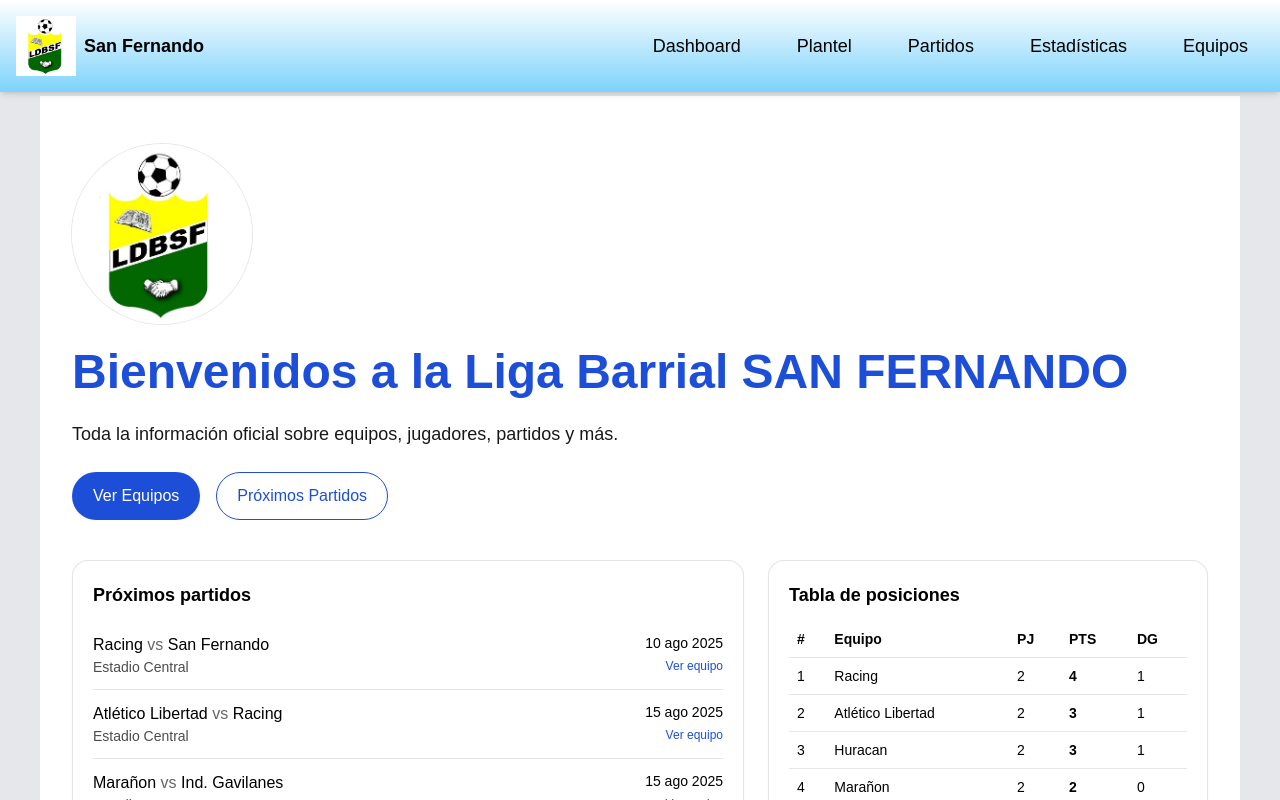
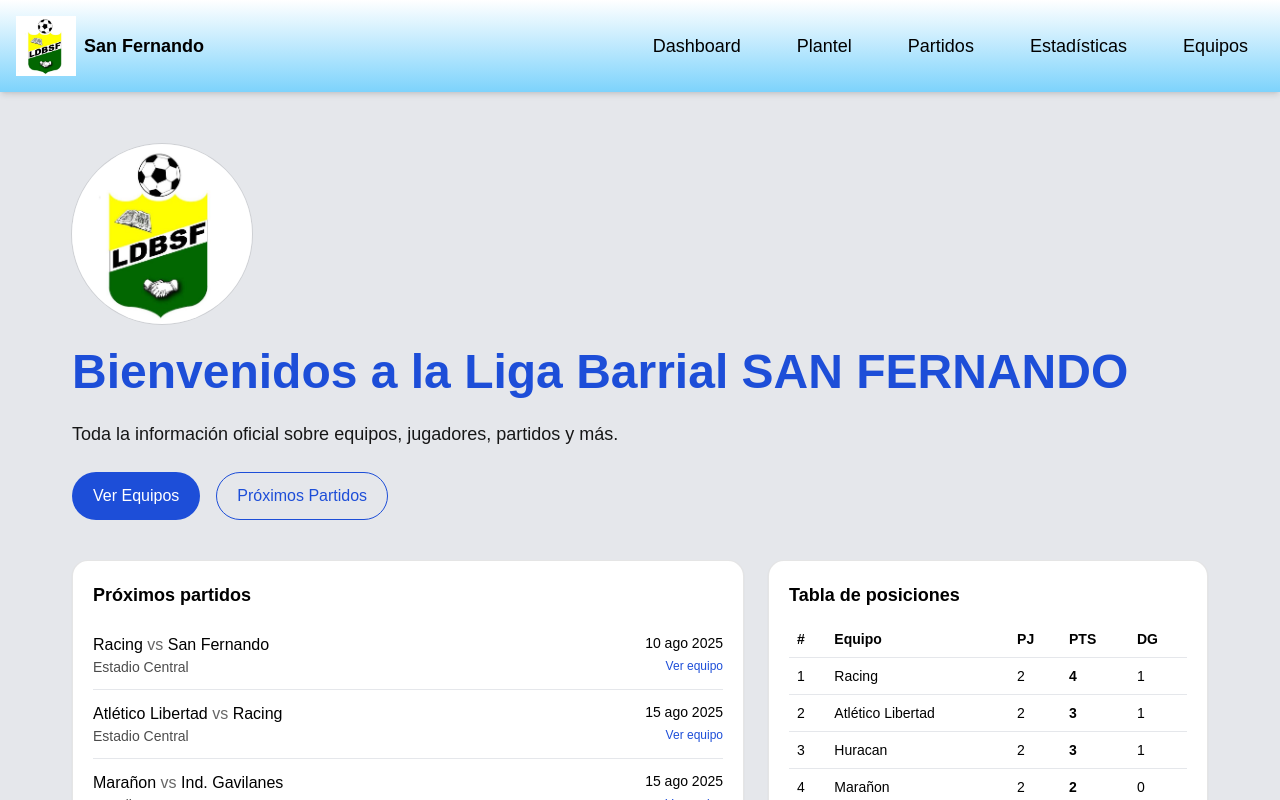
Before and after one commit to ddmoreno1/united, a Next.js app: page / in a window 1280 px wide. Shown: the top 800 px of the page. Built offline with nearby package versions, Linux system fonts and the light colour scheme.

Commit message:
negro 16

```diff
--- a/app/page.tsx
+++ b/app/page.tsx
@@ -90,7 +90,7 @@ export default function Home() {
   const table = computeStandings();
 
   return (
-    <div className="min-h-dvh bg-white text-black">
+    <div className="min-h-dvh text-black">
       {/* Wrapper responsivo */}
       <div className="container mx-auto px-4 sm:px-6 lg:px-8 grid grid-rows-[auto_1fr_auto] min-h-dvh">
         {/* MAIN */}
```
